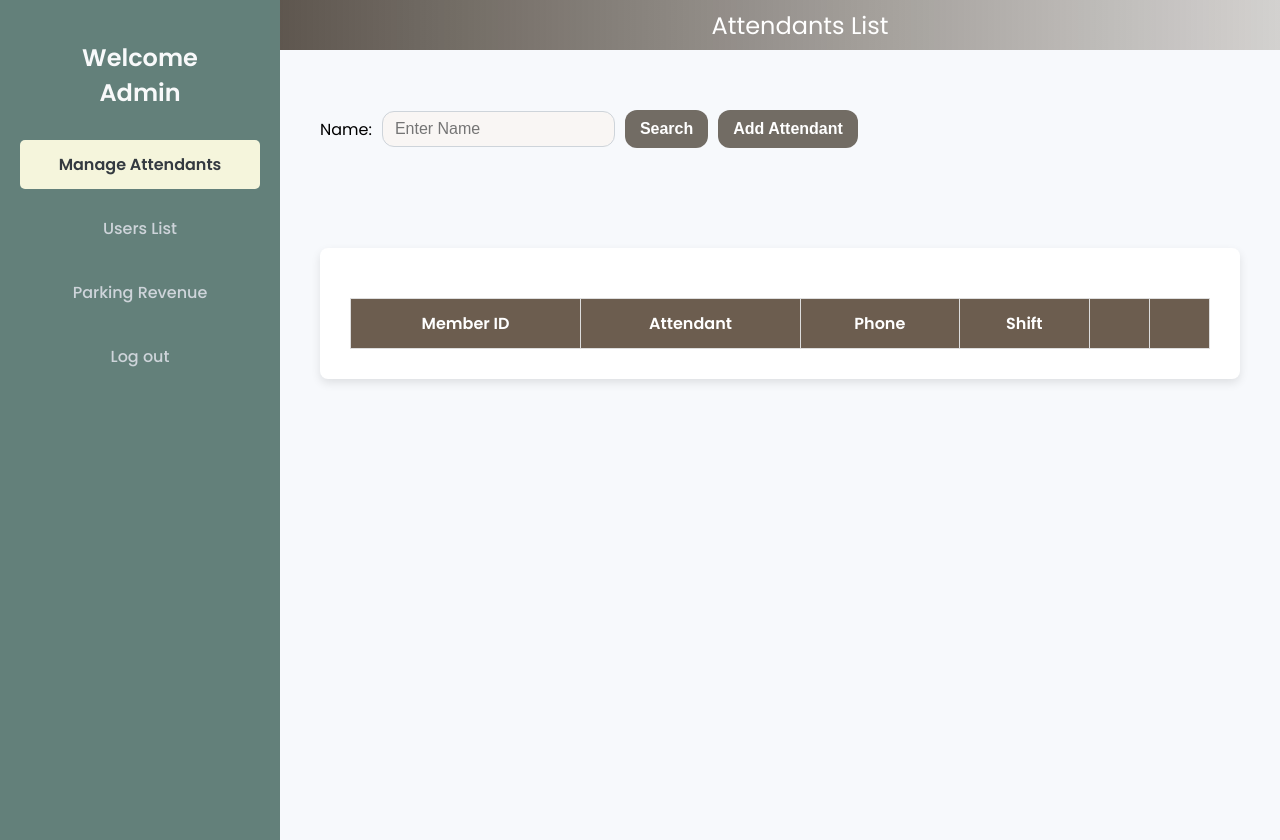
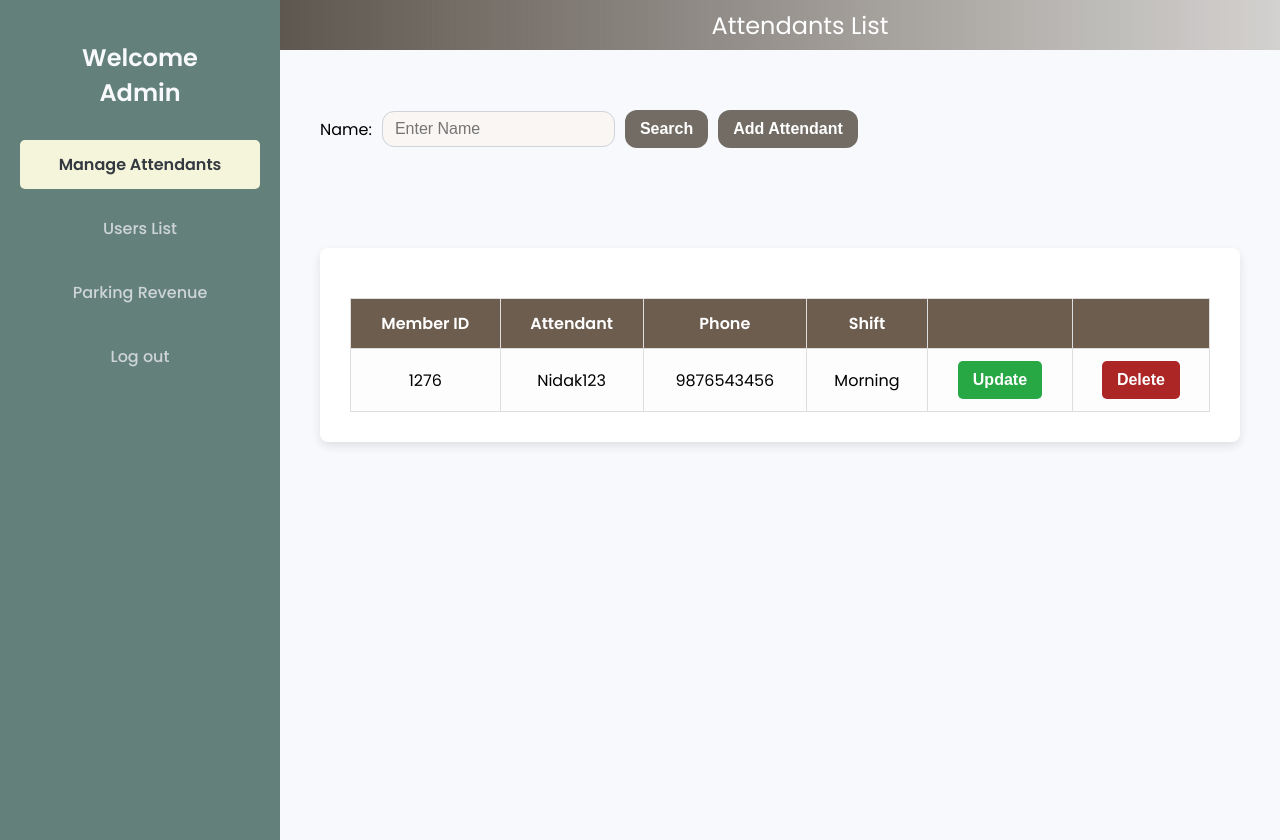
Before and after one commit to Rizzy-2005/Vehicle-Parking-system, a plain HTML site: page frontend/admin/Manage-attendant.html in a window 1280 px wide. Drawn offline with nearby package versions, Linux system fonts and the light colour scheme.

Commit message:
Added like a ssingle row in manage attendant

```diff
--- a/frontend/admin/Manage-attendant.html
+++ b/frontend/admin/Manage-attendant.html
@@ -363,6 +363,14 @@
           </tr>
         </thead>
         <tbody>
+          <tr>
+            <td>1276</td>
+            <td>Nidak123</td>
+            <td>9876543456</td>
+            <td>Morning</td>
+            <td><button class="update-button">Update</button></td>
+            <td><button class="delete-button">Delete</button></td>
+          </tr>
         </tbody>
       </table>
     </div>
```
